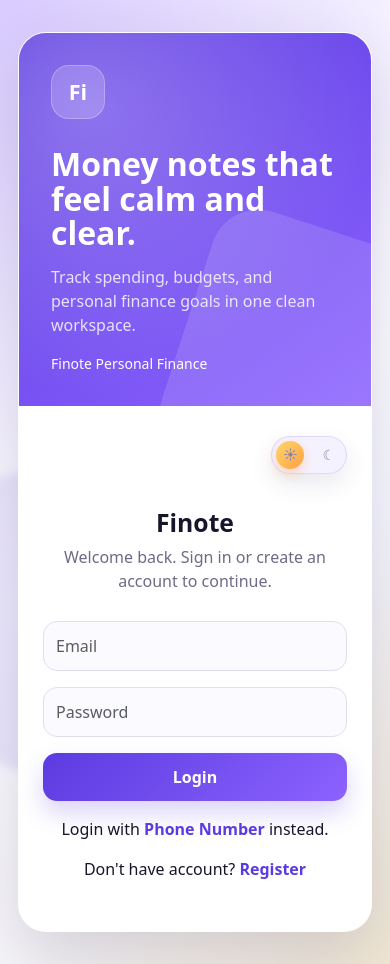
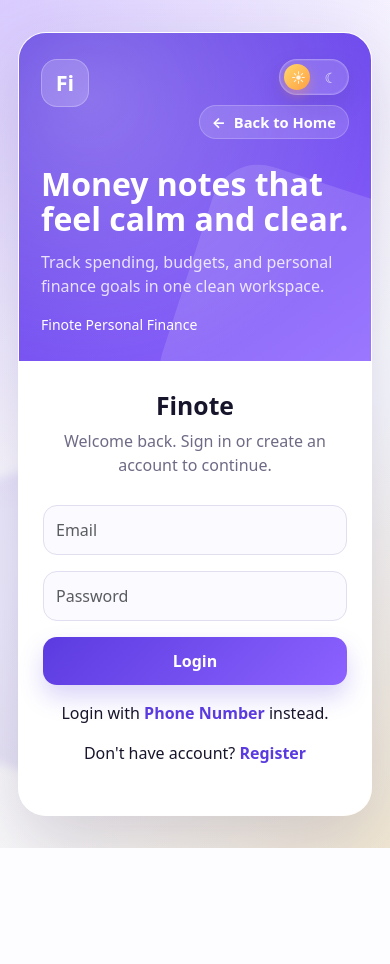
Before and after one commit to flexsync-gh/Finote, a PHP site: page /login.php in a window 390 px wide. After the commit the page ends 848 px from the top, so only its background shows below. Run offline with PHP 8.4, Linux system fonts and the light colour scheme.

Commit message:
Feat: add back/close button on authentication page

```diff
--- a/login.php
+++ b/login.php
@@ -73,6 +73,7 @@ body::after{
 }
 
 .auth-shell{
+    position:relative;
     width:100%;
     max-width:980px;
     display:grid;
@@ -121,6 +122,41 @@ body::after{
     font-size:1.35rem;
 }
 
+.brand-header{
+    display:flex;
+    align-items:center;
+    justify-content:space-between;
+    gap:16px;
+}
+
+.brand-actions{
+    display:flex;
+    align-items:center;
+    gap:12px;
+}
+
+.back-home{
+    display:inline-flex;
+    align-items:center;
+    gap:8px;
+    min-height:38px;
+    padding:0 14px;
+    border-radius:999px;
+    color:white;
+    text-decoration:none;
+    font-weight:700;
+    background:rgba(255,255,255,0.14);
+    border:1px solid rgba(255,255,255,0.2);
+    transition:background 0.2s ease,transform 0.2s ease;
+}
+
+.back-home:hover,
+.back-home:focus{
+    color:white;
+    background:rgba(255,255,255,0.22);
+    transform:translateY(-1px);
+}
+
 .brand-panel h1{
     max-width:360px;
     margin:28px 0 14px;
@@ -163,14 +199,8 @@ body::after{
 
 .auth-content{
     position:relative;
-    padding:44px 42px;
+    padding:116px 42px 44px;
     background:var(--card);
-}
-
-.auth-top{
-    display:flex;
-    justify-content:flex-end;
-    margin-bottom:34px;
 }
 
 .auth-box{
@@ -231,7 +261,10 @@ body::after{
 .theme-toggle{
     width:76px;
     height:38px;
-    position:relative;
+    position:absolute;
+    top:44px;
+    right:42px;
+    z-index:3;
     display:inline-flex;
     align-items:center;
     justify-content:space-between;
@@ -318,6 +351,30 @@ body::after{
         padding:32px;
     }
 
+    .brand-header{
+        align-items:flex-start;
+    }
+
+    .brand-actions{
+        padding-top:48px;
+        align-items:flex-end;
+    }
+
+    .back-home{
+        min-height:34px;
+        padding:0 12px;
+        font-size:0.92rem;
+    }
+
+    .theme-toggle{
+        top:32px;
+        right:32px;
+        border-color:rgba(255,255,255,0.24);
+        background:rgba(255,255,255,0.16);
+        color:rgba(255,255,255,0.84);
+        box-shadow:inset 0 0 0 1px rgba(255,255,255,0.08),0 10px 24px rgba(45,32,101,0.12);
+    }
+
     .brand-panel h1{
         font-size:2rem;
     }
@@ -331,6 +388,42 @@ body::after{
     }
 }
 
+@media (max-width: 430px){
+    .brand-panel{
+        padding:26px 22px;
+    }
+
+    .brand-header{
+        gap:12px;
+    }
+
+    .brand-actions{
+        padding-top:46px;
+    }
+
+    .brand-logo{
+        width:48px;
+        height:48px;
+        border-radius:16px;
+    }
+
+    .theme-toggle{
+        top:26px;
+        right:22px;
+        width:70px;
+        height:36px;
+    }
+
+    .theme-toggle::after{
+        width:26px;
+        height:26px;
+    }
+
+    .dark-mode .theme-toggle::after{
+        transform:translateX(34px);
+    }
+}
+
 </style>
 
 </head>
@@ -340,7 +433,15 @@ body::after{
 <section class="auth-shell">
 <aside class="brand-panel">
     <div>
-        <div class="brand-logo">Fi</div>
+        <div class="brand-header">
+            <div class="brand-logo">Fi</div>
+            <div class="brand-actions">
+                <a class="back-home" href="index.php" aria-label="Back to Home">
+                    <span aria-hidden="true">&larr;</span>
+                    Back to Home
+                </a>
+            </div>
+        </div>
         <h1>Money notes that feel calm and clear.</h1>
         <p>Track spending, budgets, and personal finance goals in one clean workspace.</p>
 
@@ -354,14 +455,12 @@ body::after{
     <small>Finote Personal Finance</small>
 </aside>
 
+<button id="darkToggle" class="theme-toggle" type="button" aria-label="Toggle dark mode">
+    <span class="toggle-icon">&#9728;</span>
+    <span class="toggle-icon">&#9790;</span>
+</button>
+
 <div class="auth-content">
-<div class="auth-top">
-    <button id="darkToggle" class="theme-toggle" type="button" aria-label="Toggle dark mode">
-        <span class="toggle-icon">&#9728;</span>
-        <span class="toggle-icon">&#9790;</span>
-    </button>
-</div>
-
 <div class="auth-box">
 
     <h2 class="text-center mb-4">Finote</h2>
```
